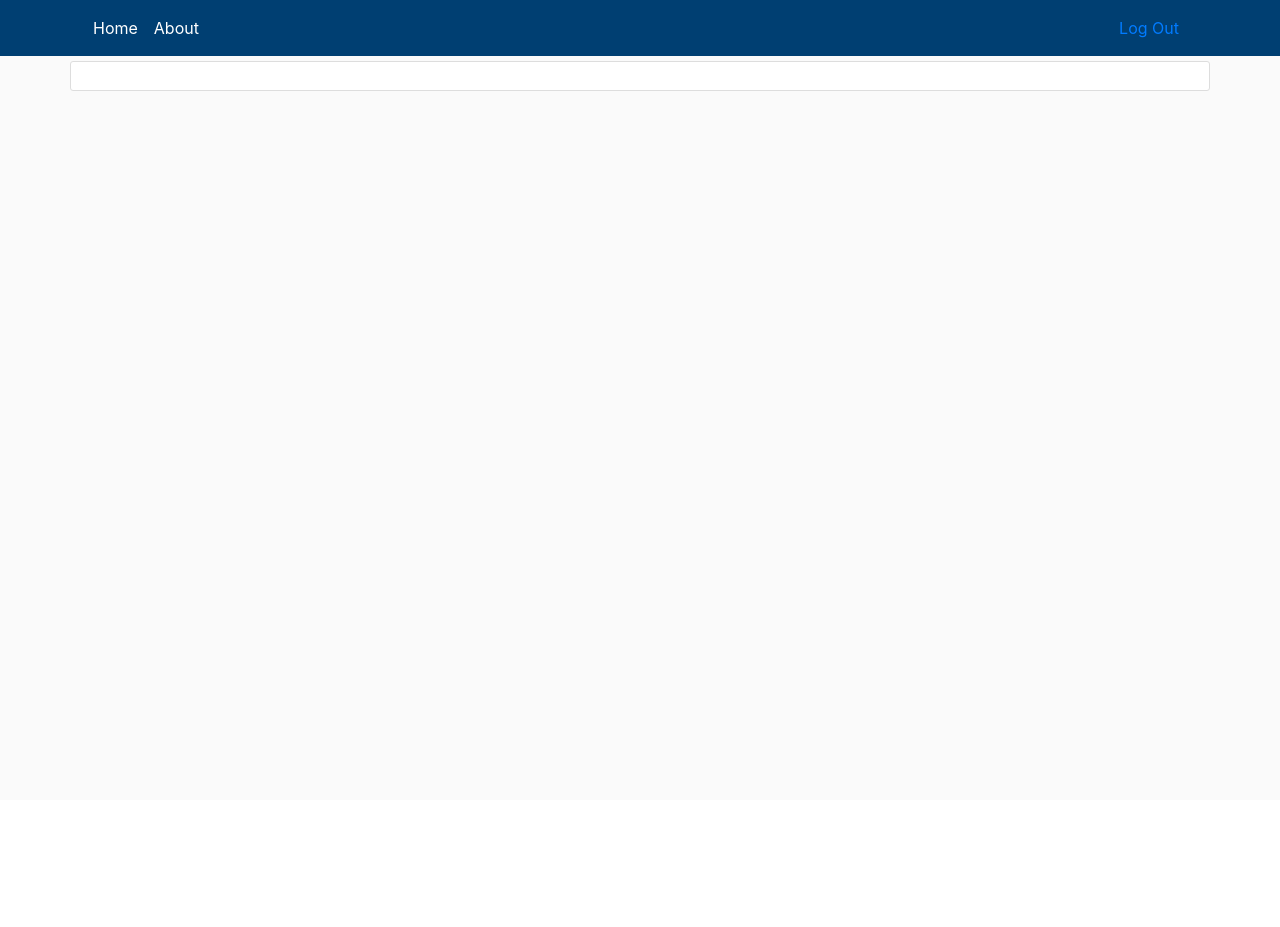
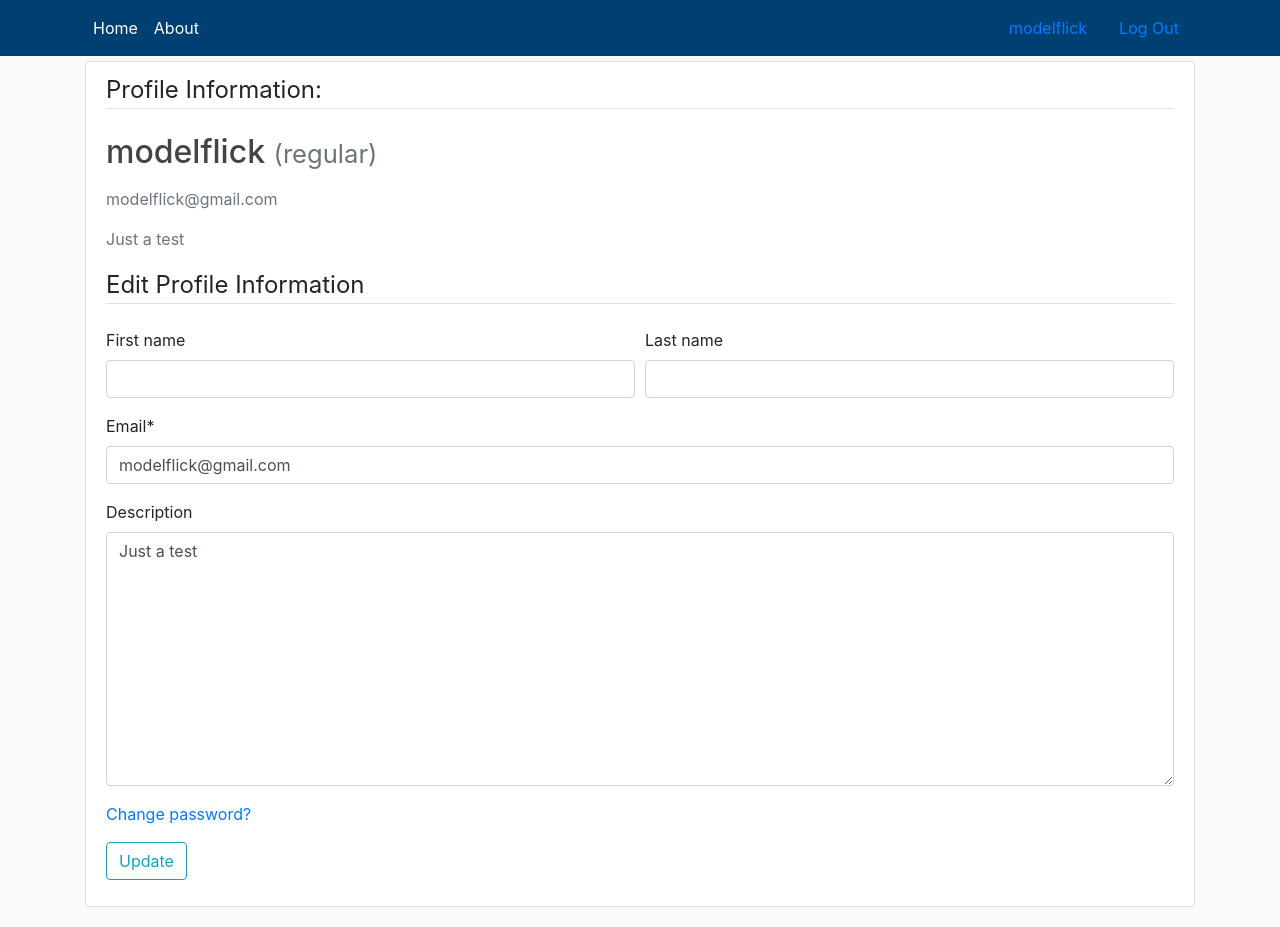
Before and after one commit to Arunarchitect/modfinedeploy, a Django app: a page that uses main/templates/main/includes/navbar.html in a window 1280 px wide. Before the commit the page ends 91 px from the top, so only its background shows below. Run offline with Django 4.2, Linux system fonts and the light colour scheme; a user stored in the database is signed in; data comes from the database, SQL or seed files in the repository; both versions use the stored data as it was after the commit; some libraries are stand-ins or nearby versions.

Commit message:
creating  a userprofile #12

```diff
--- a/main/admin.py
+++ b/main/admin.py
@@ -6,12 +6,13 @@ class ArticleSeriesAdmin(admin.ModelAdmin):
         'title',
         'subtitle',
         'slug',
+        'author',
         # 'published'
     ]
 
 class ArticleAdmin(admin.ModelAdmin):
     fieldsets = [
-        ('Header', {'fields':['title', 'subtitle', 'article_slug','series']}),
+        ('Header', {'fields':['title', 'subtitle', 'article_slug','series','author']}),
         ('content', {'fields':['content','notes']}),
         ('Date', {'fields':['modified']})
     ]
--- a/main/models.py
+++ b/main/models.py
@@ -1,6 +1,7 @@
 from django.db import models
 from django.utils import timezone
 from tinymce.models import HTMLField
+from django.contrib.auth import get_user_model
 # Create your models here.
 
 class ArticleSeries(models.Model):
@@ -8,6 +9,7 @@ class ArticleSeries(models.Model):
     subtitle = models.CharField(max_length=200, default = '', blank = True)
     slug = models.SlugField('Article slug', null=False, blank= False, unique=True)
     published = models.DateTimeField('Date published', default=timezone.now)
+    author = models.ForeignKey(get_user_model(), default=1, on_delete=models.SET_DEFAULT)
 
     def __str__(self):
         return self.title
@@ -25,6 +27,7 @@ class Article(models.Model):
     published = models.DateTimeField('Date published', default=timezone.now)
     modified = models.DateTimeField('Date modified', default=timezone.now)
     series = models.ForeignKey(ArticleSeries, default= '', verbose_name='Series', on_delete=models.SET_DEFAULT)
+    author = models.ForeignKey(get_user_model(), default=1, on_delete=models.SET_DEFAULT)
 
     def __str__(self):
         return self.title
--- a/main/templates/main/article.html
+++ b/main/templates/main/article.html
@@ -8,6 +8,15 @@
                 <h2 class="subtitle-style">{{ object.subtitle }}</h2>
             </div>
         </div>
+
+        <div class="d-flex article-metadata">
+            <a class="mr-2" href="{% url 'profile' object.author%}">{{object.author}}</a>
+            <small class="test-muted">
+                {{ object.published|date:'F d, Y' }}
+            </small>
+        </div>
+
+
     </div>
     <div class="col-lg-9 col-md-12 col-sm-12" id="content">
         <div class="article-style">
--- a/main/templates/main/home.html
+++ b/main/templates/main/home.html
@@ -8,6 +8,12 @@
                     <a href="/{{object.slug}}">
                         <img class="img-fluid" src="/">
                     </a>
+                    <div class="article-metadata">
+                        <a class="mr-2" href="{% url 'profile' object.author%}">{{object.author}}</a>
+                        <small class="test-muted">
+                            {{ object.published|date:'F d, Y' }}
+                        </small>
+                    </div>
                     <div>
                         <a class="article-title line-clamp-2 title-style" style="font-size: 22px" href="/{{object.slug}}">
                             {{ object.title }}
--- a/main/templates/main/includes/navbar.html
+++ b/main/templates/main/includes/navbar.html
@@ -17,6 +17,9 @@
                 <!-- Navbar Right Side -->
                 <div class="navbar-nav"></div>
                 {% if user.is_authenticated %}
+                    <a class="nav-item nav-link" href="{% url 'profile' user.username %}">
+                        {{user.username}} <i class="fas fa-user"></i>
+                    </a>
                     <a class="nav-item nav-link" href="{% url 'logout' %}">
                         Log Out <i class="fas fa-sign-in-alt"></i>
                     </a>
--- a/users/forms.py
+++ b/users/forms.py
@@ -34,3 +34,11 @@ class UserLoginForm(AuthenticationForm):
         attrs={'class': 'form-control', 'placeholder':'Password'})
         )
     captcha = ReCaptchaField(widget = ReCaptchaV2Checkbox())
+
+
+class UserUpdateForm(forms.ModelForm):
+    email = forms.EmailField()
+
+    class Meta:
+        model = get_user_model()
+        fields = ['first_name', 'last_name','email','description']
--- /dev/null
+++ b/users/templates/users/profile.html
@@ -0,0 +1,41 @@
+{% extends "main/header.html" %}
+{% load crispy_forms_tags %}
+{% block content %}
+<div class="content-section col-lg-12 col-md-12 col-sm-12 tutorial-style" style="min-height:65vh;">
+    <legend class="border-bottom mb-4">Profile Information:</legend>
+    <form method="POST" enctype="multipart/form-data">
+        {% csrf_token %}
+        <div class="media">
+            <div class="media-body">
+                <h2 class="account-heading">{{ form.instance.username }}
+                    <small class="text-muted">({{ form.instance.status }})</small>
+                </h2>
+                <p class="text-secondary">{{ form.instance.first_name }} {{ form.instance.last_name }}</p>
+                <p class="text-secondary">{{ form.instance.email }}</p>
+                <p class="text-secondary">{{ form.instance.description }}</p>
+            </div>
+        </div>
+
+        {% if user.username == form.instance.username %}
+            <fieldset class="form-group">
+                <legend class="border-bottom mb-4">Edit Profile Information</legend>
+                <div class="form-row">
+                    <div class="form-group col-md-6 mb-0">
+                        {{ form.first_name|as_crispy_field }}
+                    </div>
+                    <div class="form-group col-md-6 mb-0">
+                        {{ form.last_name|as_crispy_field }}
+                    </div>
+                </div>
+                {{ form.email|as_crispy_field }}
+                {{ form.description|as_crispy_field }}
+
+                <a href="/">Change password?</a>
+            </fieldset>
+            <div class="form-group">
+                <button class="btn btn-outline-info" type="submit">Update</button>
+            </div>
+        {% endif %}
+    </form>
+</div>
+{% endblock content %}
--- a/users/urls.py
+++ b/users/urls.py
@@ -7,6 +7,6 @@ urlpatterns = [
     path('register', views.register, name = 'register'),
     path('login', views.custom_login, name = 'login'),
     path('logout', views.custom_logout, name = 'logout'),
-    # path('login', auth_views.LoginView.as_view(template_name = 'users/login.html'), name = 'login'),
-    # path('logout', auth_views.LogoutView.as_view(template_name = 'users/login.html'), name = 'logout'),
+    path('profile/<username>', views.profile, name = 'profile'),
+
 ]
--- a/users/views.py
+++ b/users/views.py
@@ -1,11 +1,11 @@
 from django.shortcuts import render, redirect
-from django.contrib.auth import login, logout, authenticate
+from django.contrib.auth import login, logout, authenticate, get_user_model
 from django.contrib import messages
 from django.contrib.auth.decorators import login_required
 
 
 from .decorators import user_not_authenticated
-from .forms import UserRegistrationForm, UserLoginForm
+from .forms import UserRegistrationForm, UserLoginForm, UserUpdateForm
 
 # Create your views here.
 @user_not_authenticated
@@ -62,3 +62,26 @@ def custom_login(request):
         template_name= 'users/login.html',
         context={'form':form}
     )
+
+
+def profile(request, username):
+    if request.method == 'POST':
+        user=request.user
+        form = UserUpdateForm(request.POST, request.FILES, instance=user)
+        if form.is_valid():
+            user_form =form.save()
+            messages.success(request, f'{user_form.username}, Your profile has been updated!')
+            return redirect('profile', user_form.username)
+        for error in list(form.errors.values()):
+                messages.error(request, error)
+
+    user = get_user_model().objects.filter(username=username).first()
+    if user:
+        form = UserUpdateForm(instance=user)
+        return render (
+                request=request,
+                template_name= 'users/profile.html',
+                context={'form':form}
+            )
+
+    return redirect('home')
```
Also changed, not shown: db.sqlite3, main/migrations/0003_article_author_articleseries_author.py (added).
